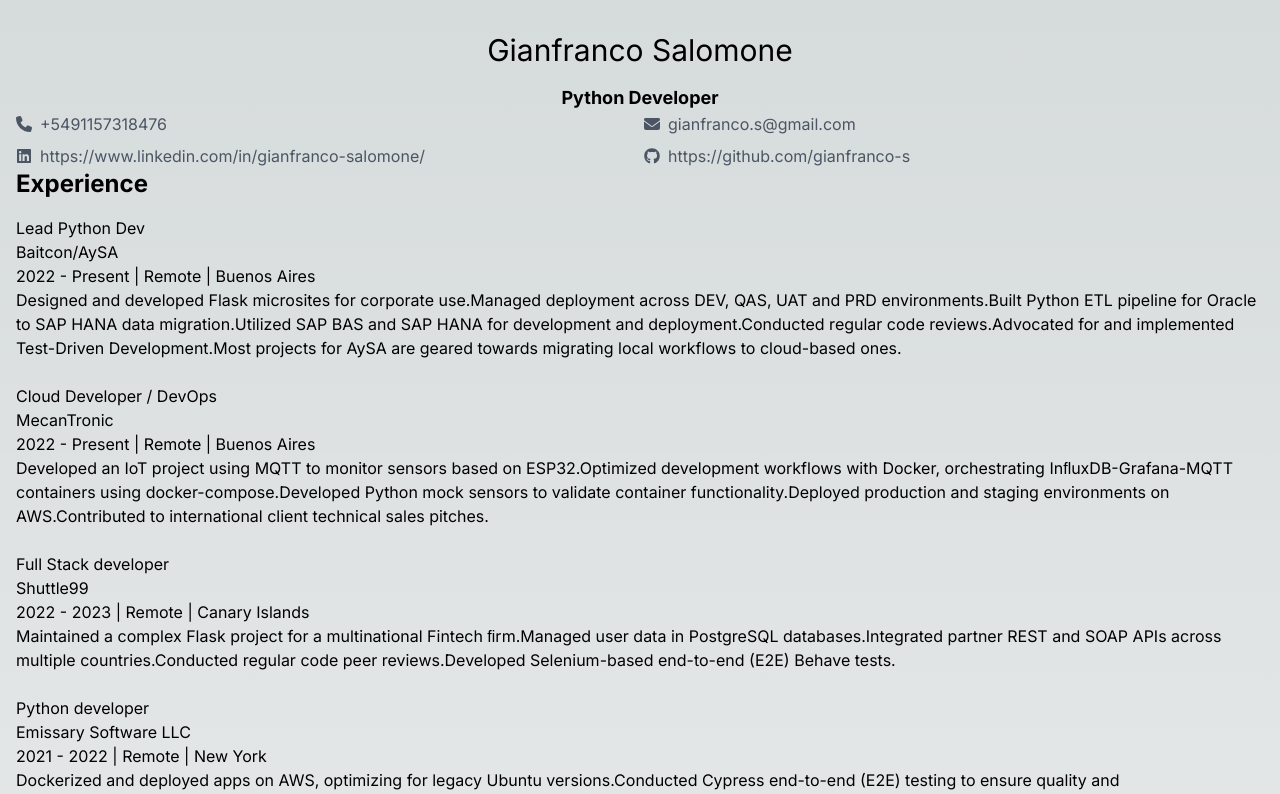
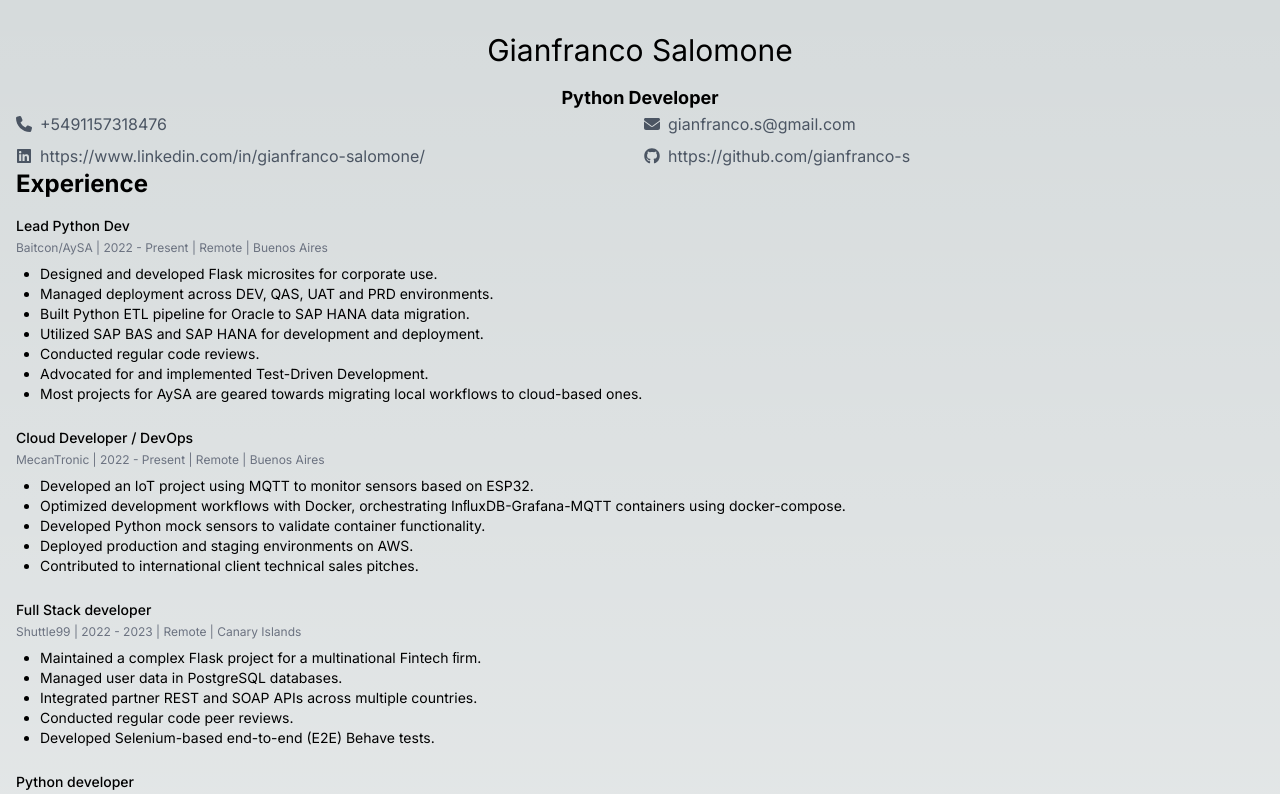
Before and after one commit to gianfranco-s/json-career-view, a Next.js app in the folder my-json-resume/: page / in a window 1280 px wide. Shown: the top 794 px of the page. Built offline with nearby package versions, Linux system fonts and the light colour scheme.

Commit message:
Fix styles for work experience

```diff
--- a/my-json-resume/src/components/WorkExperienceItem.tsx
+++ b/my-json-resume/src/components/WorkExperienceItem.tsx
@@ -9,21 +9,24 @@
         yearEnd: string;
         isRemote: boolean;
         location: string;
-        decription: string;
+        decription: string[];
     };
 }
 
 function WorkExperienceItem({ workExperienceItemData }: WorkExperienceItemDataProps) {
     const datesSpan = `${workExperienceItemData.yearStart} - ${workExperienceItemData.yearEnd ? workExperienceItemData.yearEnd : 'Present'}`;
     const remoteOrOnsite = workExperienceItemData.isRemote ? 'Remote' : 'On-site'
-    const additionalData = `${datesSpan} | ${remoteOrOnsite} | ${workExperienceItemData.location}`
+    const additionalData = `${workExperienceItemData.company} | ${datesSpan} | ${remoteOrOnsite} | ${workExperienceItemData.location}`
 
     return (
         <div>
-            <h3>{workExperienceItemData.position}</h3>
-            <h4>{workExperienceItemData.company}</h4>
-            <span>{additionalData}</span>
-            <p>{workExperienceItemData.decription}</p>
+            <h3 className="text-sm font-medium mb-1">{workExperienceItemData.position}</h3>
+            <h4 className="text-xs text-gray-500 mb-2">{additionalData}</h4>
+            <ul className="list-disc pl-4 ml-2"> {/* unordered list for bullets */}
+                {workExperienceItemData.decription.map((descrItm, index) => (
+                    <li key={index} className="text-sm">{descrItm}</li>
+                ))}
+            </ul>
             <br />
         </div>
     );
```
